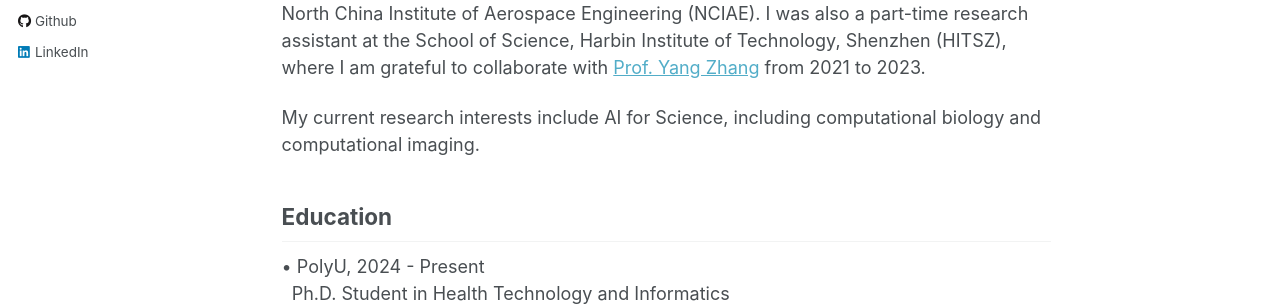
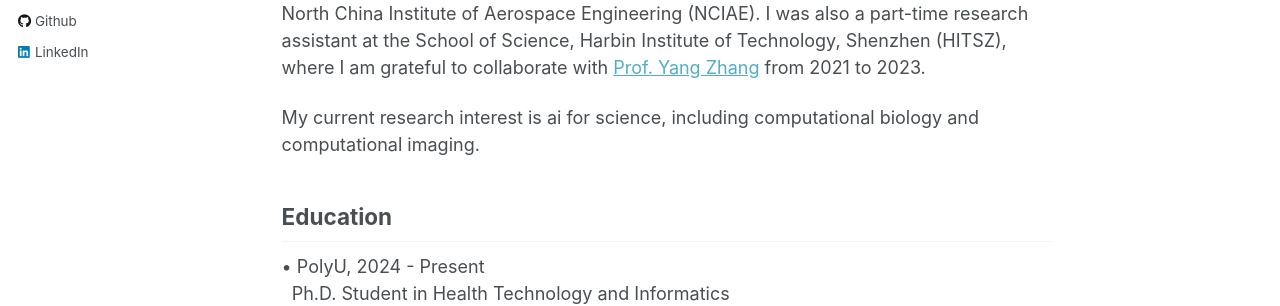
Before and after one commit to mrchasezhang/mrchasezhang.github.io, a Jekyll site: the page built from _pages/about.md, in a window 1280 px wide and 900 px high. Shown: the part 388-694 px from the top of the window. Built offline with Jekyll 4.4.1, drawn with Linux system fonts in a browser that asks for light colours; some web fonts are replaced.

Commit message:
Update about.md

```diff
--- a/_pages/about.md
+++ b/_pages/about.md
@@ -12,7 +12,7 @@ I am Chi Zhang, currently a first-year Ph.D. Student in the Department of Health
 
 I got my M.S. degree (2023) from School of Information and Communication Engineering of University of Electronic Science and Technology of China (UESTC), a member of [MediaLab](https://medialab.uestc.edu.cn/), where I was fortunate to work with [Prof. Shuai Wang](https://faculty.uestc.edu.cn/wangshuai/zh_CN/index.htm) and [Prof. Changhui Rao](https://people.ucas.ac.cn/~chrao). Before came to UESTC, I got my B.S. degree (2020) of Communication Engineering in North China Institute of Aerospace Engineering (NCIAE). I was also a part-time research assistant at the School of Science, Harbin Institute of Technology, Shenzhen (HITSZ), where I am grateful to collaborate with [Prof. Yang Zhang](https://faculty.hitsz.edu.cn/zhangyang) from 2021 to 2023.
 
-My current research interests include AI for Science, including computational biology and computational imaging.
+My current research interest is ai for science, including computational biology and computational imaging.
 
 ## Education
 • PolyU, 2024 - Present
```
